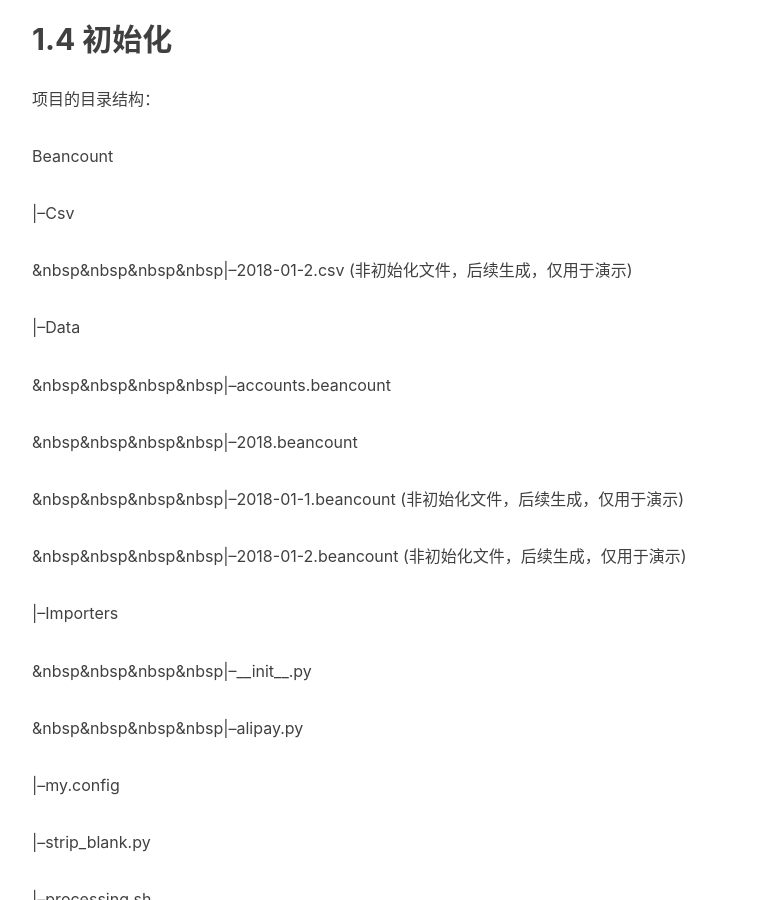
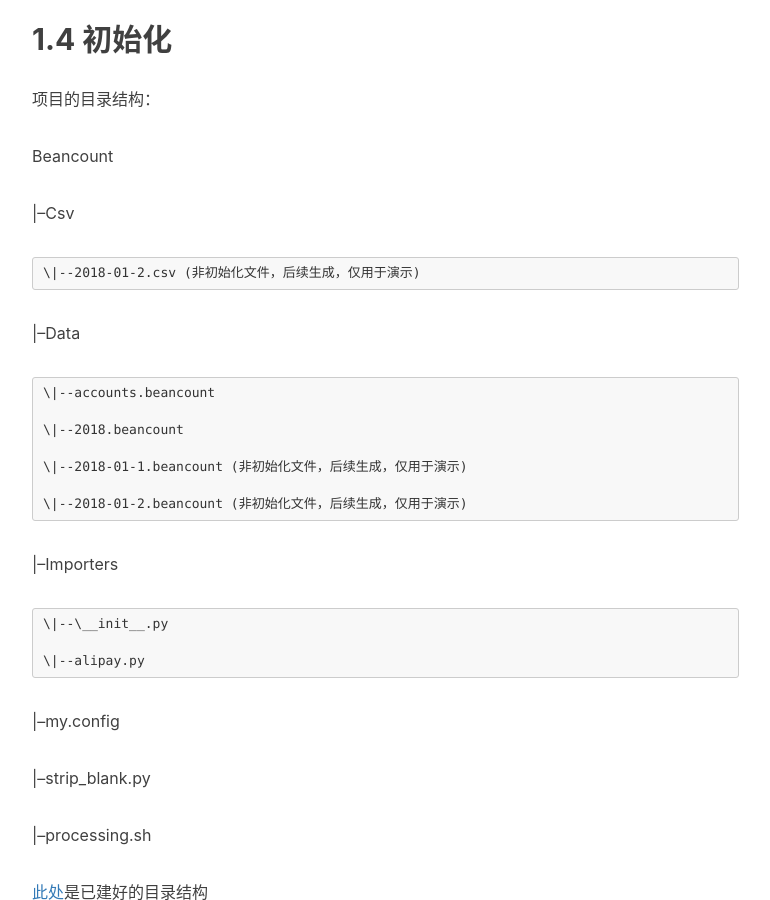
Before and after one commit to lidongchao/lidongchao.github.io, a Jekyll site: the page built from _posts/2018-04-18-has_header_in_csv_Sniffer.markdown, in a window 1280 px wide and 900 px high, scrolled down 1795 px. Shown: the whole window, without its empty margins (233-1003 px from the left). Built offline with Jekyll 4.4.1, drawn with Linux system fonts in a browser that asks for light colours; nearby versions of some CDN libraries; comment, search, counter and statistics services are not loaded.

Commit message:
optimize again

```diff
--- a/_posts/2018-04-18-has_header_in_csv_Sniffer.markdown
+++ b/_posts/2018-04-18-has_header_in_csv_Sniffer.markdown
@@ -71,23 +71,23 @@
 
 \|--Csv
 
-&nbsp&nbsp&nbsp&nbsp\|--2018-01-2.csv (非初始化文件，后续生成，仅用于演示)
+    \|--2018-01-2.csv (非初始化文件，后续生成，仅用于演示)
 
 \|--Data
 
-&nbsp&nbsp&nbsp&nbsp\|--accounts.beancount
+    \|--accounts.beancount
 
-&nbsp&nbsp&nbsp&nbsp\|--2018.beancount
+    \|--2018.beancount
 
-&nbsp&nbsp&nbsp&nbsp\|--2018-01-1.beancount (非初始化文件，后续生成，仅用于演示)
+    \|--2018-01-1.beancount (非初始化文件，后续生成，仅用于演示)
 
-&nbsp&nbsp&nbsp&nbsp\|--2018-01-2.beancount (非初始化文件，后续生成，仅用于演示)
+    \|--2018-01-2.beancount (非初始化文件，后续生成，仅用于演示)
 
 \|--Importers
 
-&nbsp&nbsp&nbsp&nbsp\|--\__init__.py
+    \|--\__init__.py
 
-&nbsp&nbsp&nbsp&nbsp\|--alipay.py
+    \|--alipay.py
 
 \|--my.config
 
```
